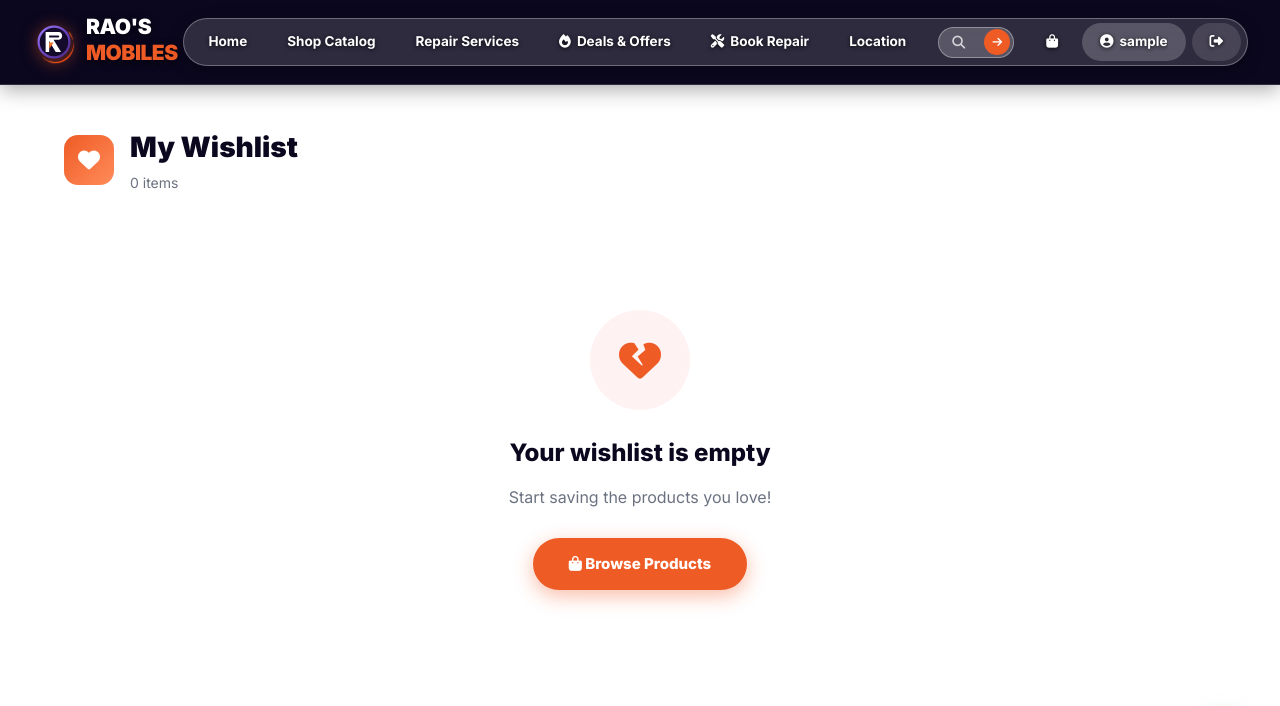
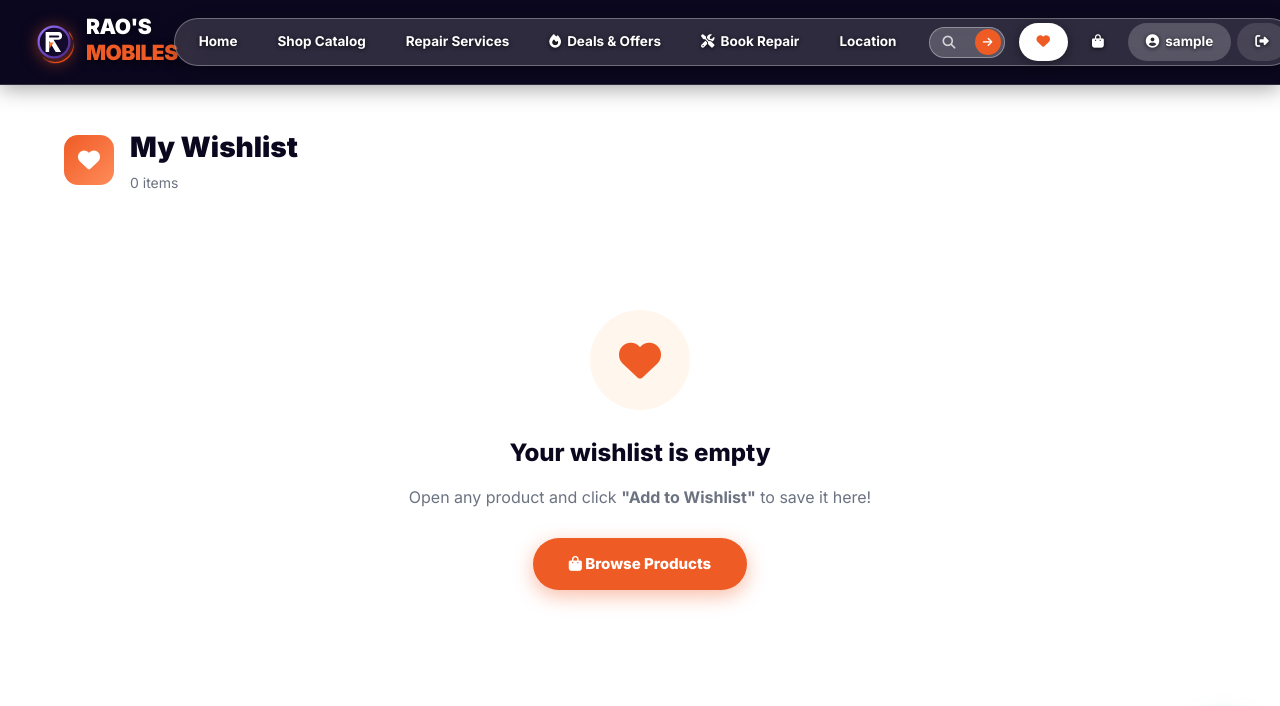
Before and after one commit to bathikadileep/rao-website, a Flask app: page /wishlist in a window 1280 px wide. Shown: the top 706 px of the page. Run offline with Flask 3, Linux system fonts and the light colour scheme; the visitor is signed in with stand-in values (Sample User, id 1); data that the repository does not hold is empty.

Commit message:
Restore wishlist heart nav button, add Add-to-Wishlist button on product pages, replace heart-crack empty state icon

```diff
--- a/templates/base.html
+++ b/templates/base.html
@@ -57,6 +57,11 @@
                                 <i class="fas fa-right-from-bracket"></i> Logout
                             </a>
                         {% else %}
+                            <!-- Customer: Wishlist -->
+                            <a href="{{ url_for('wishlist.view_wishlist') }}" class="pill-nav-item {{ 'active' if request.path == '/wishlist' }}" title="My Wishlist" style="position: relative;">
+                                <i class="fas fa-heart"></i>
+                                <span id="wishlist-count" style="display:none; position:absolute; top:-4px; right:-4px; background:#EF5B25; color:#fff; font-size:10px; font-weight:800; min-width:17px; height:17px; border-radius:50%; display:flex; align-items:center; justify-content:center; line-height:1;">0</span>
+                            </a>
                             <!-- Customer: Cart -->
                             <a href="{{ url_for('cart.view_cart') }}" class="pill-nav-item {{ 'active' if request.path == '/cart' }}" title="Cart" style="position: relative;">
                                 <i class="fas fa-shopping-bag"></i>
@@ -130,6 +135,7 @@
                     </div>
                 {% else %}
                     <div style="display: flex; gap: 10px; margin-bottom: 10px;">
+                        <a href="{{ url_for('wishlist.view_wishlist') }}" class="btn btn-outline" style="flex: 1; border-radius: 50px; justify-content: center; color: #EF5B25; border-color: rgba(239,91,37,0.5);"><i class="fas fa-heart"></i> Wishlist</a>
                         <a href="{{ url_for('cart.view_cart') }}" class="btn btn-primary" style="flex: 1; border-radius: 50px; background: #EF5B25; border-color: #EF5B25; justify-content: center;"><i class="fas fa-shopping-bag"></i> Cart</a>
                     </div>
                     <div style="display: flex; gap: 10px;">
@@ -276,6 +282,7 @@
     }
     function loadCounts() {
         fetch('/cart/count').then(function(r){ return r.json(); }).then(function(d){ updateBadge('cart-count', d.count || 0); }).catch(function(){});
+        fetch('/wishlist/count').then(function(r){ return r.json(); }).then(function(d){ updateBadge('wishlist-count', d.count || 0); }).catch(function(){});
     }
     document.addEventListener('DOMContentLoaded', loadCounts);
     </script>
--- a/templates/wishlist/wishlist.html
+++ b/templates/wishlist/wishlist.html
@@ -69,11 +69,11 @@
     </div>
     {% else %}
     <div style="text-align: center; padding: 80px 24px;">
-        <div style="width: 100px; height: 100px; background: #FEF2F2; border-radius: 50%; display: flex; align-items: center; justify-content: center; margin: 0 auto 24px;">
-            <i class="fas fa-heart-crack" style="font-size: 42px; color: #EF5B25;"></i>
+        <div style="width: 100px; height: 100px; background: #FFF7ED; border-radius: 50%; display: flex; align-items: center; justify-content: center; margin: 0 auto 24px;">
+            <i class="fas fa-heart" style="font-size: 42px; color: #EF5B25;"></i>
         </div>
         <h2 style="font-size: 24px; font-weight: 800; color: #0B071E; margin: 0 0 12px;">Your wishlist is empty</h2>
-        <p style="color: #6B7280; font-size: 16px; margin: 0 0 28px;">Start saving the products you love!</p>
+        <p style="color: #6B7280; font-size: 16px; margin: 0 0 28px;">Open any product and click <strong>"Add to Wishlist"</strong> to save it here!</p>
         <a href="{{ url_for('shop.shop') }}" style="background: #EF5B25; color: #fff; border-radius: 50px; padding: 14px 36px; font-weight: 800; font-size: 15px; text-decoration: none; box-shadow: 0 6px 20px rgba(239,91,37,0.4); display: inline-block;">
             <i class="fas fa-shopping-bag"></i> Browse Products
         </a>
```
Also changed, not shown: routes/shop.py (+9 -2 lines), templates/shop/product.html (+15 -1 lines).
